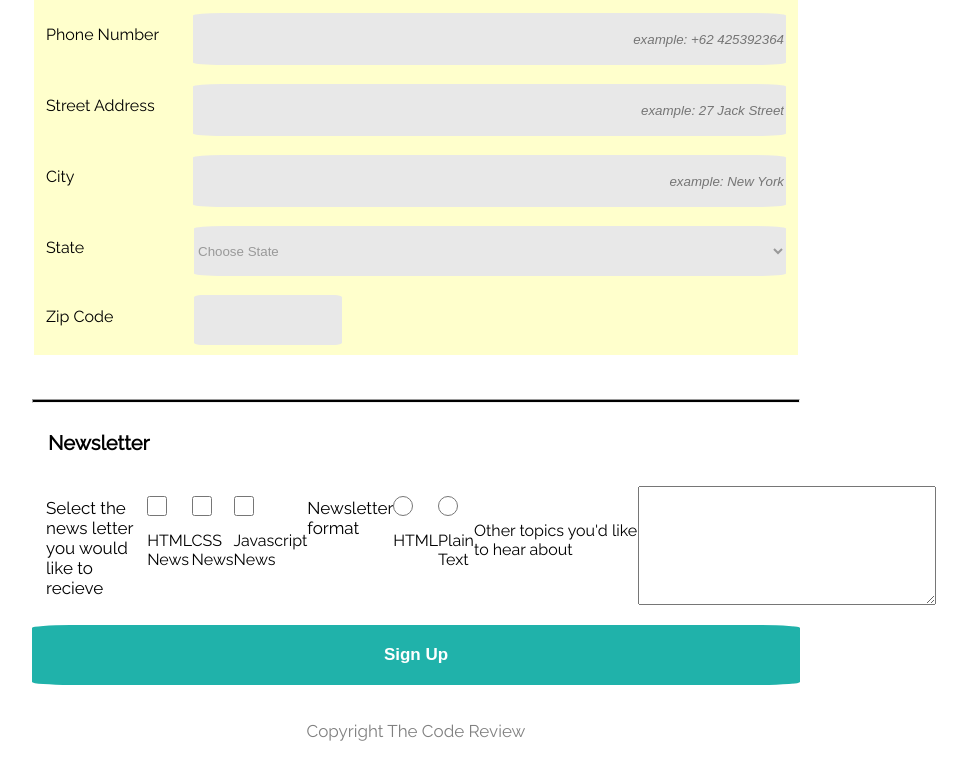
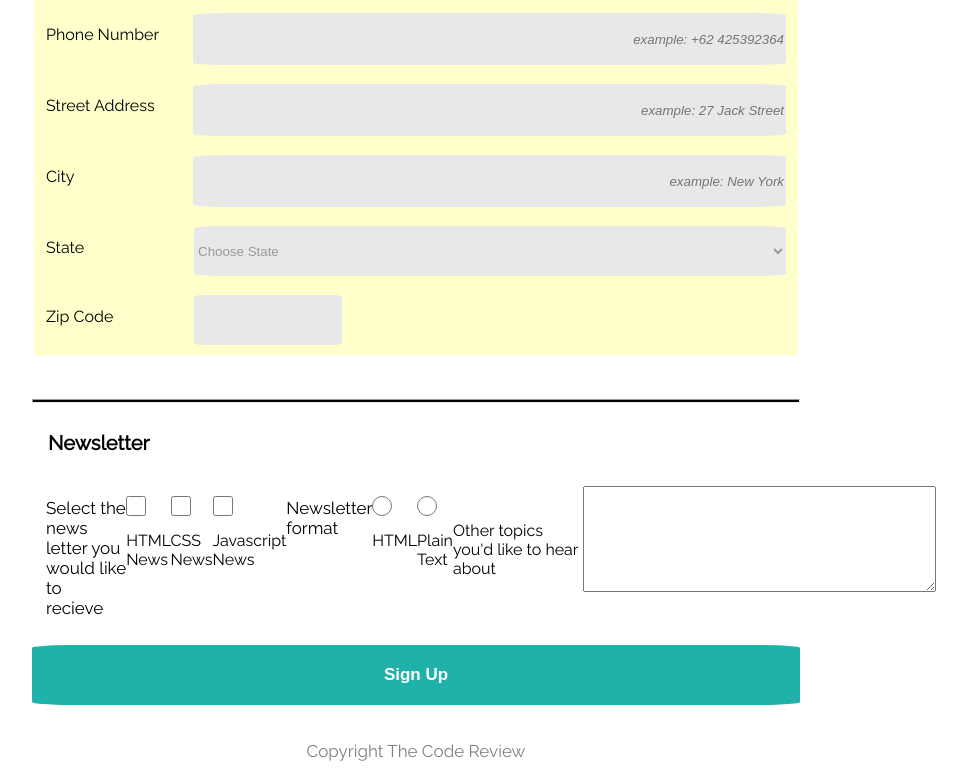
Before and after one commit to geraldsusanteo/techdegree-project-3, a plain HTML site: page index.html in a window 1280 px wide. Shown: the part 461-1239 px from the top of the page, without its empty margins (224-1191 px from the left). Drawn offline with Linux system fonts and the light colour scheme.

Commit message:
updated final

```diff
--- a/css/styles.css
+++ b/css/styles.css
@@ -136,6 +136,7 @@ input:focus {
 
 .newsletter {
   display: flex;
+  width: 300px;
 }
 
 input[type=checkbox],
@@ -176,7 +177,8 @@ button {
 }
 
 textarea {
-  width: 90%;
+  width: 89%;
+  height: 100px;
 }
 
 
@@ -220,9 +222,12 @@ textarea {
   display: none;
 }
 
-textarea,
 button {
   width: 100%;
+}
+
+textarea {
+  width: 150%;
 }
 
 legend {
--- a/index.html
+++ b/index.html
@@ -96,7 +96,7 @@
 <label for="plain"><input type="radio" id="plain" value="plain" name="user_news_format">Plain Text</label>
 
 <label for="comment">Other topics you'd like to hear about</label>
-<textarea id="comment" name="name" rows="7" cols="30"></textarea>
+<textarea id="comment" name="name"></textarea>
 
 </fieldset>
 <button type="button">Sign Up</button><br>
```
